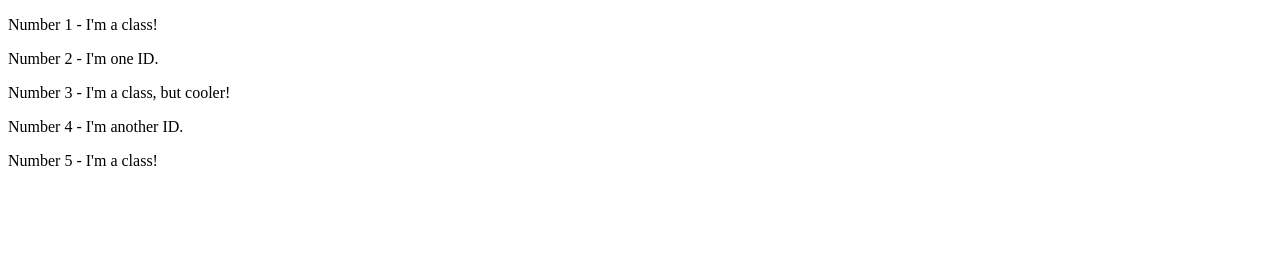
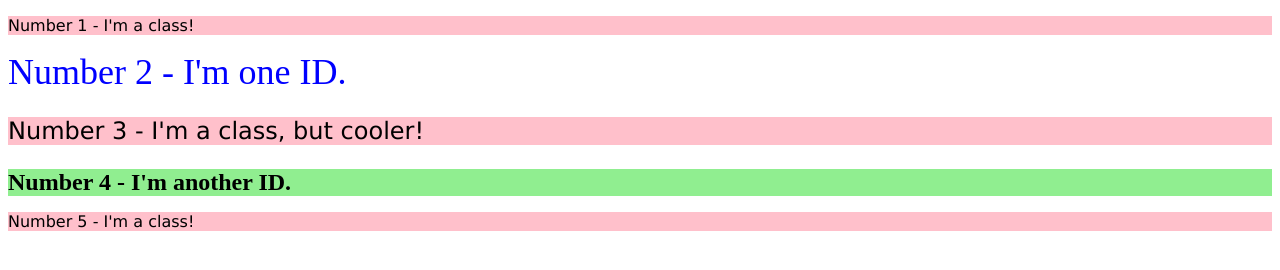
Before and after one commit to DarienEdwards/fcc, a plain HTML site: page CSS_odin/foundations/02-class-id-selectors/index.html in a window 1280 px wide. Drawn offline with Linux system fonts and the light colour scheme.

Commit message:
Stage 2 class id selectors done odin

```diff
--- a/CSS_odin/foundations/02-class-id-selectors/index.html
+++ b/CSS_odin/foundations/02-class-id-selectors/index.html
@@ -8,10 +8,10 @@
     <link rel="stylesheet" href="style.css">
   </head>
   <body>
-    <p>Number 1 - I'm a class!</p>
-    <div>Number 2 - I'm one ID.</div>
-    <p>Number 3 - I'm a class, but cooler!</p>
-    <div>Number 4 - I'm another ID.</div>
-    <p>Number 5 - I'm a class!</p>
+    <p class="odd">Number 1 - I'm a class!</p>
+    <div id="div1">Number 2 - I'm one ID.</div>
+    <p class="odd odd2">Number 3 - I'm a class, but cooler!</p>
+    <div id="div2">Number 4 - I'm another ID.</div>
+    <p class="odd">Number 5 - I'm a class!</p>
   </body>
 </html>
--- a/CSS_odin/foundations/02-class-id-selectors/style.css
+++ b/CSS_odin/foundations/02-class-id-selectors/style.css
@@ -0,0 +1,19 @@
+.odd {
+    background-color: pink;
+    font-family: verdana, Dejavs-sans, sans-serif;
+}
+
+#div1 {
+color: blue;
+font-size: 36px;
+}
+
+.odd2 {
+    font-size:24px;
+}
+
+#div2 {
+background-color: lightgreen;
+font-size: 24px;
+font-weight: bold;
+}
```
